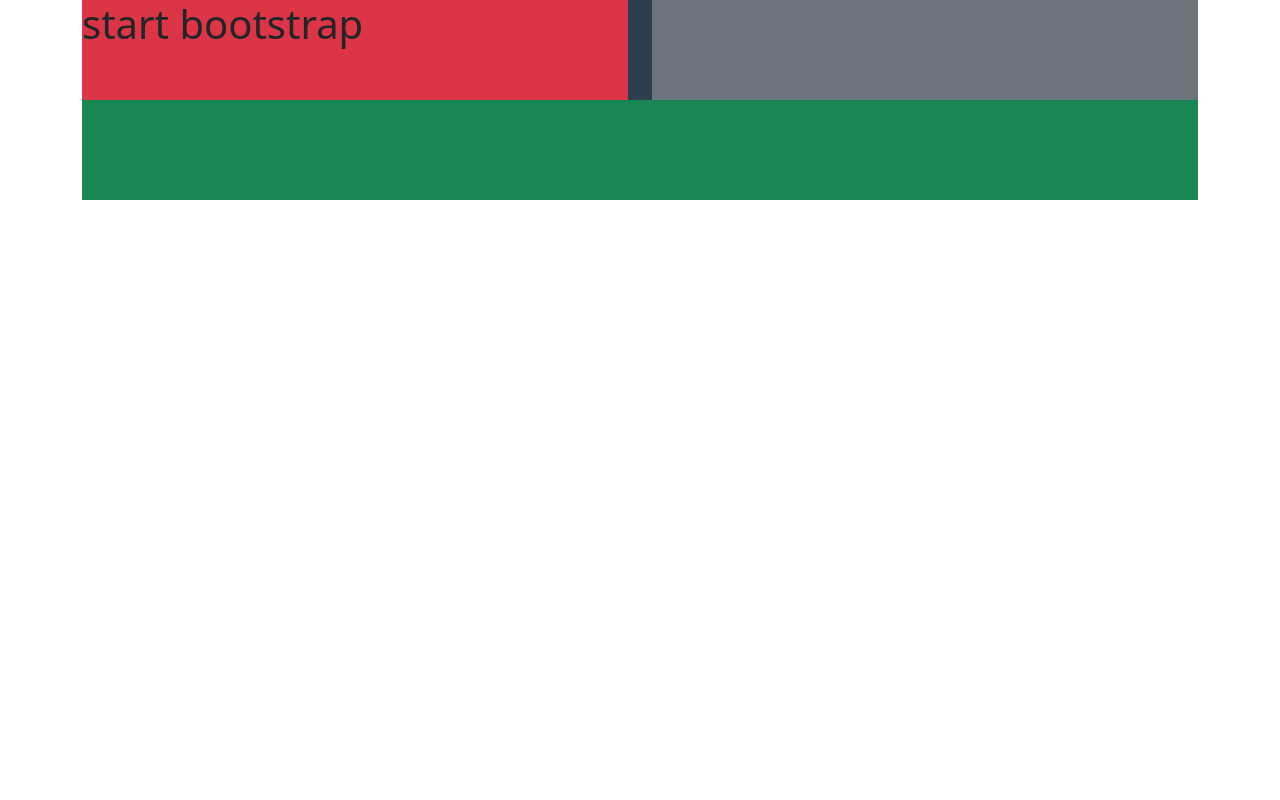
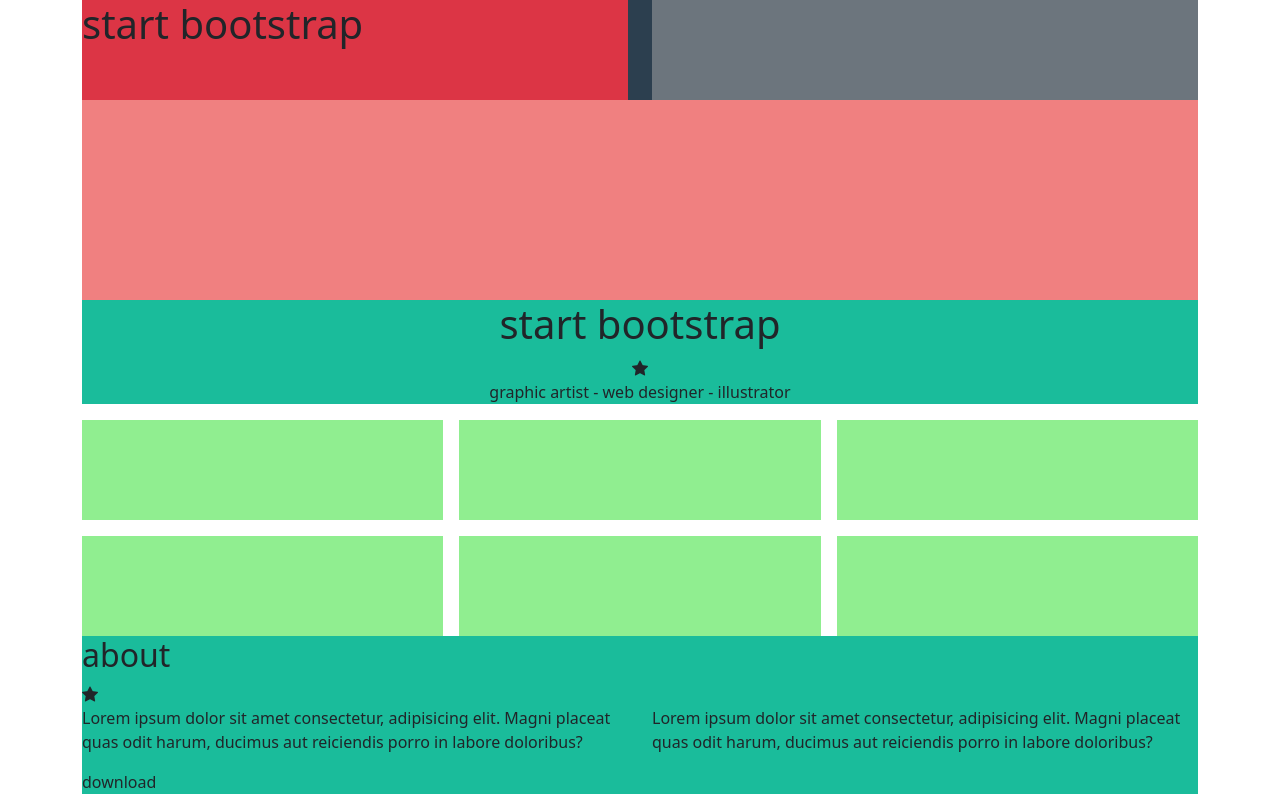
Before and after one commit to Roberto-Larivera/html-css-bootstrap-freelancer, a plain HTML site: page index.html in a window 1280 px wide. Drawn offline with nearby package versions, Linux system fonts and the light colour scheme.

Commit message:
creazione portfolio e about

```diff
--- a/css/debug.css
+++ b/css/debug.css
@@ -7,3 +7,12 @@
     width: 100%;
     height: 100px;
 }
+.debug .box-b{
+    width: 100%;
+    height: 100px;
+    background-color: lightgreen;
+}
+.debug .box-image{
+    background-color: lightcoral;
+    min-height: 200px;
+}
--- a/css/style.css
+++ b/css/style.css
@@ -3,4 +3,8 @@
 }
 #header-end{
     background-color: var(--secondary-color);
+    text-align: center;
 }
+#about{
+    background-color: var(--secondary-color);
+}
--- a/index.html
+++ b/index.html
@@ -7,6 +7,7 @@
         <title>Bootstrap Freelancer</title>
 
         <link rel="stylesheet" href="https://cdn.jsdelivr.net/npm/bootstrap@5.2.3/dist/css/bootstrap.min.css">
+        <link rel="stylesheet" href="https://cdn.jsdelivr.net/npm/bootstrap-icons@1.10.2/font/bootstrap-icons.css" integrity="sha384-b6lVK+yci+bfDmaY1u0zE8YYJt0TZxLEAFyYSLHId4xoVvsrQu3INevFKo+Xir8e" crossorigin="anonymous">
 
         <link rel="stylesheet" href="css/debug.css">
         <link rel="stylesheet" href="css/common.css">
@@ -32,19 +33,74 @@
                             <div class="box bg-secondary"></div>
                         </div>
                     </div>
-                </section>
+                </section> <!--fine start-->
                 <section id="header-end">   <!--jumbotron-->
+                    <div class="box-image">
+                    </div>
+                    <h1>
+                        start bootstrap
+                    </h1>
+                    <i class="bi bi-star-fill"></i>
+                    <p>
+                        graphic artist - web designer - illustrator
+                    </p>
+                </section> <!--fine end-->
+            </div>
+        </header>
+        <main>
+            <div class="container">
+                <section id="portfolio">
+                    <div class="row row-cols-1 row-cols-sm-1 row-cols-md-2 row-cols-lg-3 g-3">
+                        <div class="col">
+                            <div class="box-b"></div>
+                        </div>
+                        <div class="col">
+                            <div class="box-b"></div>
+                        </div>
+                        <div class="col">
+                            <div class="box-b"></div>
+                        </div>
+                        <div class="col">
+                            <div class="box-b"></div>
+                        </div>
+                        <div class="col">
+                            <div class="box-b"></div>
+                        </div>
+                        <div class="col">
+                            <div class="box-b"></div>
+                        </div>
+                    </div>
+                </section> <!--fine portfolio-->
+                <section id="about">
                     <div class="row">
+                        <div class="col-12">
+                            <h2>
+                                about
+                            </h2>
+                        </div>
+                        <div class="col-12">
+                            <i class="bi bi-star-fill"></i>
+                        </div>
+                    </div>
+                    <div class="row row-cols-1 row-cols-md-2">
                         <div class="col">
-                            <div class="box bg-success"></div>
+                            <p>
+                                Lorem ipsum dolor sit amet consectetur, adipisicing elit. Magni placeat quas odit harum, ducimus aut reiciendis porro in labore doloribus?
+                            </p>
                         </div>
-
+                        <div class="col">
+                            <p>
+                                Lorem ipsum dolor sit amet consectetur, adipisicing elit. Magni placeat quas odit harum, ducimus aut reiciendis porro in labore doloribus?
+                            </p>
+                        </div>
+                    </div>
+                    <div class="row">
+                        <div class="col-12">
+                            download
+                        </div>
                     </div>
                 </section>
             </div>
-        </header>
-        <main>
-
         </main>
     </body>
 </html>
```
